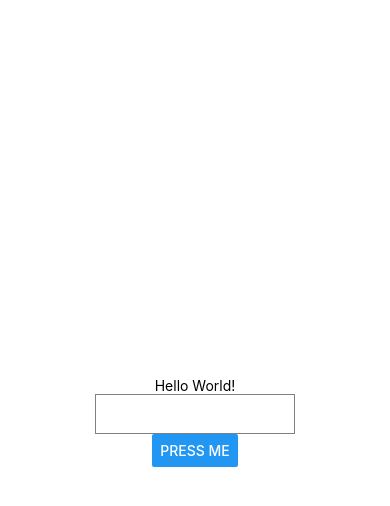
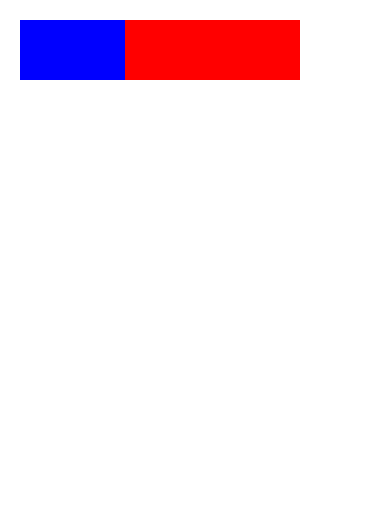
Before and after one commit to show-coco/react-native-practice, a React Native app: screen / in a window 390 px wide. Shown: the top 506 px of the page. Built offline with nearby package versions, Linux system fonts and the light colour scheme.

Commit message:
Learn View

```diff
--- a/App.tsx
+++ b/App.tsx
@@ -1,34 +1,30 @@
-import { StatusBar } from "expo-status-bar";
 import React from "react";
-import { Button, StyleSheet, Text, TextInput, View } from "react-native";
+import { StyleSheet, View } from "react-native";
 
 export default function App() {
-  const onPress = () => {
-    alert("You tapped the button!");
-  };
-
   return (
-    <View style={styles.container}>
-      <Text>Hello World!</Text>
-      <TextInput style={styles.textInput} />
-      <Button onPress={onPress} title="Press Me" />
-
-      <StatusBar style="auto" />
+    <View
+      style={styles.container}
+      accessibilityHint="You can see blue and red box"
+    >
+      <View style={styles.blueChild} />
+      <View style={styles.redChild} />
     </View>
   );
 }
 
 const styles = StyleSheet.create({
   container: {
-    flex: 1,
-    backgroundColor: "#fff",
-    alignItems: "center",
-    justifyContent: "center",
+    flexDirection: "row",
+    height: 100,
+    padding: 20,
   },
-  textInput: {
-    height: 40,
-    width: 200,
-    borderColor: "gray",
-    borderWidth: 1,
+  blueChild: {
+    backgroundColor: "blue",
+    flex: 0.3,
+  },
+  redChild: {
+    backgroundColor: "red",
+    flex: 0.5,
   },
 });
```
Also changed, not shown: .eslintrc.js.
